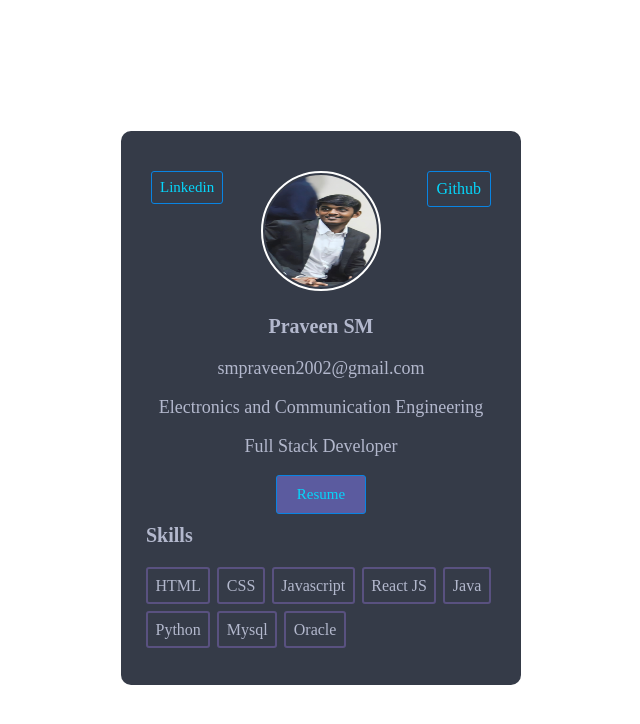
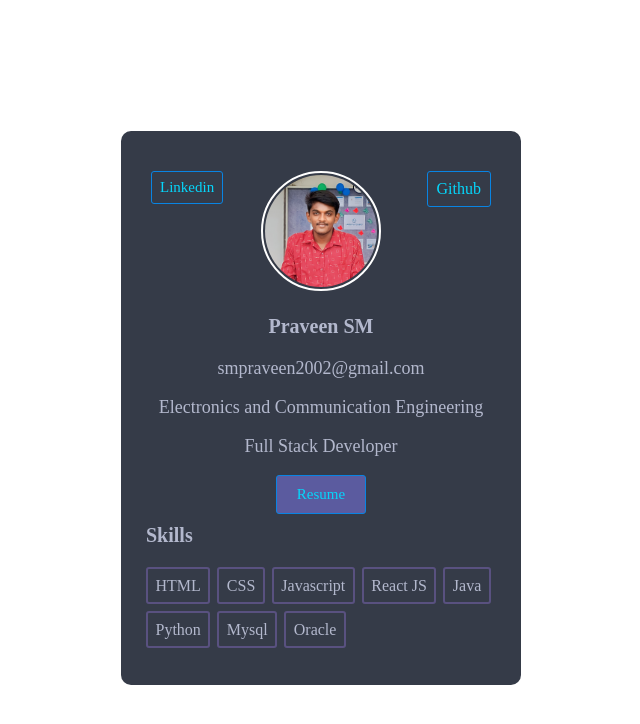
Before and after one commit to Smpraveen8/ProfileCard, a React (Vite) app: page / in a window 1280 px wide. Shown: the top 724 px of the page, without its empty margins (319-959 px from the left). Built offline with nearby package versions, Linux system fonts and the light colour scheme.

Commit message:
adding profile

```diff
--- a/src/ProfileCard.jsx
+++ b/src/ProfileCard.jsx
@@ -10,7 +10,7 @@ function User(){
     <div className='card-container'>
     <a className='pro' href='https://www.linkedin.com/in/praveen-sm-742209212/'>Linkedin</a>
     <a className='pro2' href='https://github.com/Smpraveen8'>Github</a>
-    <img src='photo2.jpg' className='image' width= "120" height="120"></img>
+    <img src='photo4.jpg' className='image' width= "120" height="120"></img>
     <h3 className='name'>Praveen SM</h3>
     <h3 className='dept'>smpraveen2002@gmail.com</h3>
     <h3 className='dept'>Electronics and Communication Engineering</h3>
@@ -29,6 +29,7 @@ function User(){
          <li>Python</li>
          <li>Mysql</li>
          <li>Oracle</li>
+
       </ul>
     </div>
     </div>
```
Also changed, not shown: public/photo4.jpg (added).
